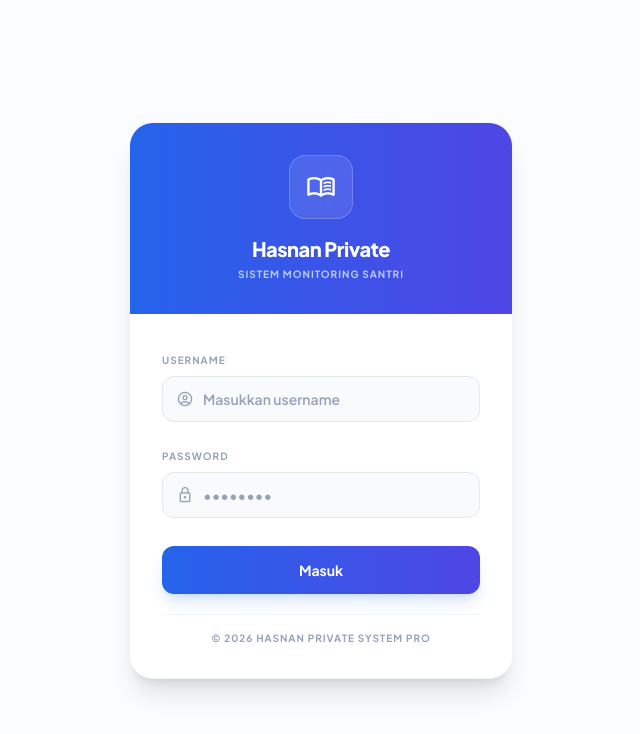
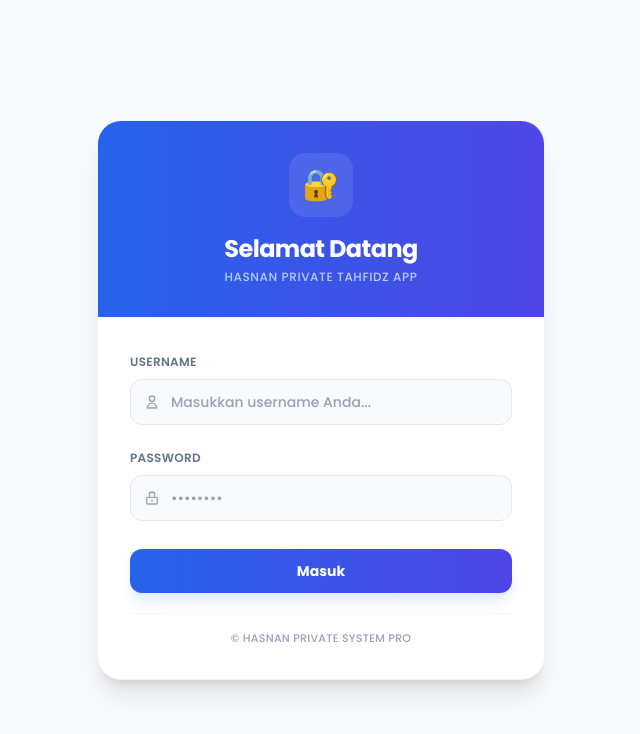
Before and after one commit to hasthafa789-cmyk/private-quran, a plain HTML site: page login.html in a window 1280 px wide. Shown: the whole page, without its empty margins (319-959 px from the left). Drawn offline with nearby package versions, Linux system fonts and the light colour scheme.

Commit message:
Add files via upload

```diff
--- a/login.html
+++ b/login.html
@@ -3,75 +3,88 @@
 <head>
     <meta charset="UTF-8">
     <meta name="viewport" content="width=device-width, initial-scale=1.0">
-    <title>Login - Hasnan Private</title>
+    <title>Login - Hasnan Private Tahfidz App</title>
 
     <script src="https://cdn.tailwindcss.com"></script>
 
-    <!-- Font Sama dengan Dashboard -->
     <link rel="preconnect" href="https://fonts.googleapis.com">
     <link rel="preconnect" href="https://fonts.gstatic.com" crossorigin>
-    <link href="https://fonts.googleapis.com/css2?family=Plus+Jakarta+Sans:wght@300;400;500;600;700;800&display=swap" rel="stylesheet">
-    <link rel="stylesheet" href="https://fonts.googleapis.com/css2?family=Material+Symbols+Outlined:opsz,wght,FILL,GRAD@24,400,0,0" />
+    <link href="https://fonts.googleapis.com/css2?family=Poppins:wght@300;400;500;600;700&display=swap" rel="stylesheet">
 
     <style>
-        body { font-family: 'Plus Jakarta Sans', sans-serif; }
+        body {
+            font-family: 'Poppins', sans-serif;
+        }
     </style>
 </head>
 
-<body class="bg-slate-50/50 text-slate-800 min-h-screen flex items-center justify-center p-4">
+<body class="bg-slate-50 text-slate-800 min-h-screen flex items-center justify-center p-4">
 
-    <!-- Card Login dengan style yang sama dengan Dashboard -->
-    <div class="w-full max-w-sm bg-white rounded-3xl shadow-xl border border-slate-100 overflow-hidden">
+    <div class="w-full max-w-md bg-white rounded-3xl shadow-xl border border-slate-100 overflow-hidden transition-all duration-300">
 
-        <!-- Header Gradient yang sinkron dengan Dashboard -->
         <div class="bg-gradient-to-r from-blue-600 to-indigo-600 p-8 text-white text-center">
-            <div class="inline-flex items-center justify-center w-16 h-16 bg-white/10 border border-white/20 rounded-2xl mb-4 backdrop-blur-sm">
-                <span class="material-symbols-outlined text-3xl">menu_book</span>
+            <div class="inline-flex items-center justify-center w-16 h-16 bg-white/10 rounded-2xl mb-4 backdrop-blur-sm text-3xl">
+                🔐
             </div>
-            <h1 class="text-xl font-extrabold tracking-tight">Hasnan Private</h1>
-            <p class="text-[10px] text-blue-100/80 font-bold uppercase tracking-widest mt-1">Sistem Monitoring Santri</p>
+            <h1 class="text-2xl font-bold tracking-tight">Selamat Datang</h1>
+            <p class="text-xs text-blue-100/80 font-medium mt-1 uppercase tracking-wider">Hasnan Private Tahfidz App</p>
         </div>
 
         <div class="p-8 space-y-5">
 
             <div class="space-y-1.5">
-                <label class="text-[10px] font-bold text-slate-400 uppercase tracking-widest">Username</label>
+                <label for="username" class="text-xs font-semibold text-slate-500 uppercase tracking-wide">Username</label>
                 <div class="relative">
                     <span class="absolute inset-y-0 left-0 flex items-center pl-3.5 text-slate-400">
-                        <span class="material-symbols-outlined text-lg">account_circle</span>
+                        <svg xmlns="http://www.w3.org/2000/svg" class="h-4 w-4" fill="none" viewBox="0 0 24 24" stroke="currentColor">
+                            <path stroke-linecap="round" stroke-linejoin="round" stroke-width="2" d="M16 7a4 4 0 11-8 0 4 4 0 018 0zM12 14a7 7 0 00-7 7h14a7 7 0 00-7-7z" />
+                        </svg>
                     </span>
-                    <input type="text" id="username" placeholder="Masukkan username"
-                           class="w-full pl-10 pr-4 py-3 text-sm bg-slate-50 border border-slate-200 rounded-xl focus:outline-none focus:ring-2 focus:ring-blue-500 focus:border-blue-500 transition-all font-semibold text-slate-700 placeholder:text-slate-400">
+                    <input
+                        type="text"
+                        id="username"
+                        placeholder="Masukkan username Anda..."
+                        class="w-full pl-10 pr-4 py-3 text-sm bg-slate-50 border border-slate-200 rounded-xl focus:outline-none focus:ring-2 focus:ring-blue-500 focus:border-blue-500 transition-all font-medium placeholder:text-slate-400"
+                    >
                 </div>
             </div>
 
             <div class="space-y-1.5">
-                <label class="text-[10px] font-bold text-slate-400 uppercase tracking-widest">Password</label>
+                <label for="password" class="text-xs font-semibold text-slate-500 uppercase tracking-wide">Password</label>
                 <div class="relative">
                     <span class="absolute inset-y-0 left-0 flex items-center pl-3.5 text-slate-400">
-                        <span class="material-symbols-outlined text-lg">lock</span>
+                        <svg xmlns="http://www.w3.org/2000/svg" class="h-4 w-4" fill="none" viewBox="0 0 24 24" stroke="currentColor">
+                            <path stroke-linecap="round" stroke-linejoin="round" stroke-width="2" d="M12 15v2m-6 4h12a2 2 0 002-2v-6a2 2 0 00-2-2H6a2 2 0 00-2 2v6a2 2 0 002 2zm10-10V7a4 4 0 00-8 0v4h8z" />
+                        </svg>
                     </span>
-                    <input type="password" id="password" placeholder="••••••••"
-                           class="w-full pl-10 pr-4 py-3 text-sm bg-slate-50 border border-slate-200 rounded-xl focus:outline-none focus:ring-2 focus:ring-blue-500 focus:border-blue-500 transition-all font-semibold text-slate-700 placeholder:text-slate-400">
+                    <input
+                        type="password"
+                        id="password"
+                        placeholder="••••••••"
+                        class="w-full pl-10 pr-4 py-3 text-sm bg-slate-50 border border-slate-200 rounded-xl focus:outline-none focus:ring-2 focus:ring-blue-500 focus:border-blue-500 transition-all font-medium placeholder:text-slate-400"
+                    >
                 </div>
             </div>
 
             <div class="pt-2">
-                <button onclick="login()"
-                        class="w-full py-3.5 px-4 bg-gradient-to-r from-blue-600 to-indigo-600 hover:from-blue-700 hover:to-indigo-700 text-white font-bold text-sm rounded-xl shadow-lg shadow-blue-500/20 transition-all duration-300 active:scale-[0.98]">
+                <button
+                    onclick="login()"
+                    class="w-full py-3 px-4 bg-gradient-to-r from-blue-600 to-indigo-600 hover:from-blue-700 hover:to-indigo-700 text-white font-bold text-sm rounded-xl shadow-lg shadow-blue-100 transition-all duration-150 active:scale-[0.98] focus:outline-none focus:ring-2 focus:ring-blue-500 focus:ring-offset-2"
+                >
                     Masuk
                 </button>
             </div>
 
             <div class="pt-4 border-t border-slate-100 text-center">
-                <p class="text-[10px] text-slate-400 font-bold uppercase tracking-widest">
-                    © 2026 Hasnan Private System Pro
+                <p class="text-[11px] text-slate-400 font-medium tracking-wide uppercase">
+                    © Hasnan Private System Pro
                 </p>
             </div>
+
         </div>
+
     </div>
 
-    <!-- Script login.js harus tetap ada -->
     <script src="login.js"></script>
 </body>
 </html>
```
Also changed, not shown: style.css (+0 -15 lines).
